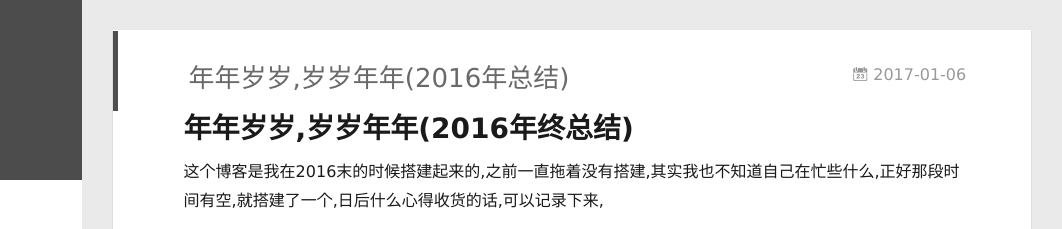
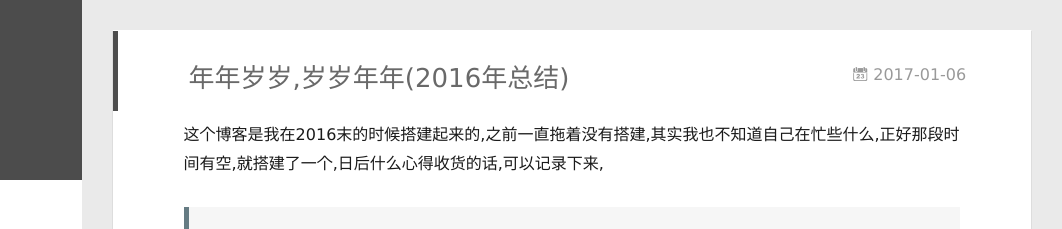
Before and after one commit to yzzyq/yzzyq.github.io, a plain HTML site: page 2017/01/06/年年岁岁-岁岁年年-2016年总结/index.html in a window 1280 px wide. Shown: the top 229 px of the page, 218-1280 px from the left. Drawn offline with Linux system fonts and the light colour scheme.

Commit message:
Site updated: 2017-01-06 15:16:11

```diff
--- a/2017/01/06/年年岁岁-岁岁年年-2016年总结/index.html
+++ b/2017/01/06/年年岁岁-岁岁年年-2016年总结/index.html
@@ -8,16 +8,16 @@
   <link rel="dns-prefetch" href="http://yoursite.com">
   <title>年年岁岁,岁岁年年(2016年总结) | yzzyq</title>
   <meta name="viewport" content="width=device-width, initial-scale=1, maximum-scale=1">
-  <meta name="description" content="年年岁岁,岁岁年年(2016年终总结)这个博客是我在2016末的时候搭建起来的,之前一直拖着没有搭建,其实我也不知道自己在忙些什么,正好那段时间有空,就搭建了一个,日后什么心得收货的话,可以记录下来,">
+  <meta name="description" content="这个博客是我在2016末的时候搭建起来的,之前一直拖着没有搭建,其实我也不知道自己在忙些什么,正好那段时间有空,就搭建了一个,日后什么心得收货的话,可以记录下来,">
 <meta property="og:type" content="article">
 <meta property="og:title" content="年年岁岁,岁岁年年(2016年总结)">
 <meta property="og:url" content="http://yoursite.com/2017/01/06/年年岁岁-岁岁年年-2016年总结/index.html">
 <meta property="og:site_name" content="yzzyq">
-<meta property="og:description" content="年年岁岁,岁岁年年(2016年终总结)这个博客是我在2016末的时候搭建起来的,之前一直拖着没有搭建,其实我也不知道自己在忙些什么,正好那段时间有空,就搭建了一个,日后什么心得收货的话,可以记录下来,">
-<meta property="og:updated_time" content="2017-01-06T07:12:21.595Z">
+<meta property="og:description" content="这个博客是我在2016末的时候搭建起来的,之前一直拖着没有搭建,其实我也不知道自己在忙些什么,正好那段时间有空,就搭建了一个,日后什么心得收货的话,可以记录下来,">
+<meta property="og:updated_time" content="2017-01-06T07:16:01.839Z">
 <meta name="twitter:card" content="summary">
 <meta name="twitter:title" content="年年岁岁,岁岁年年(2016年总结)">
-<meta name="twitter:description" content="年年岁岁,岁岁年年(2016年终总结)这个博客是我在2016末的时候搭建起来的,之前一直拖着没有搭建,其实我也不知道自己在忙些什么,正好那段时间有空,就搭建了一个,日后什么心得收货的话,可以记录下来,">
+<meta name="twitter:description" content="这个博客是我在2016末的时候搭建起来的,之前一直拖着没有搭建,其实我也不知道自己在忙些什么,正好那段时间有空,就搭建了一个,日后什么心得收货的话,可以记录下来,">
 
     <link rel="alternative" href="/atom.xml" title="yzzyq" type="application/atom+xml">
 
@@ -150,7 +150,7 @@
     <div class="article-entry" itemprop="articleBody">
 
 
-        <h1 id="年年岁岁-岁岁年年-2016年终总结"><a href="#年年岁岁-岁岁年年-2016年终总结" class="headerlink" title="年年岁岁,岁岁年年(2016年终总结)"></a>年年岁岁,岁岁年年(2016年终总结)</h1><p>这个博客是我在2016末的时候搭建起来的,之前一直拖着没有搭建,其实我也不知道自己在忙些什么,正好那段时间有空,就搭建了一个,日后什么心得收货的话,可以记录下来,<br><a id="more"></a></p>
+        <p>这个博客是我在2016末的时候搭建起来的,之前一直拖着没有搭建,其实我也不知道自己在忙些什么,正好那段时间有空,就搭建了一个,日后什么心得收货的话,可以记录下来,<br><a id="more"></a></p>
 <blockquote>
 <ul>
 <li>代码外功</li>
```
Also changed, not shown: index.html (+1 -1 lines).
